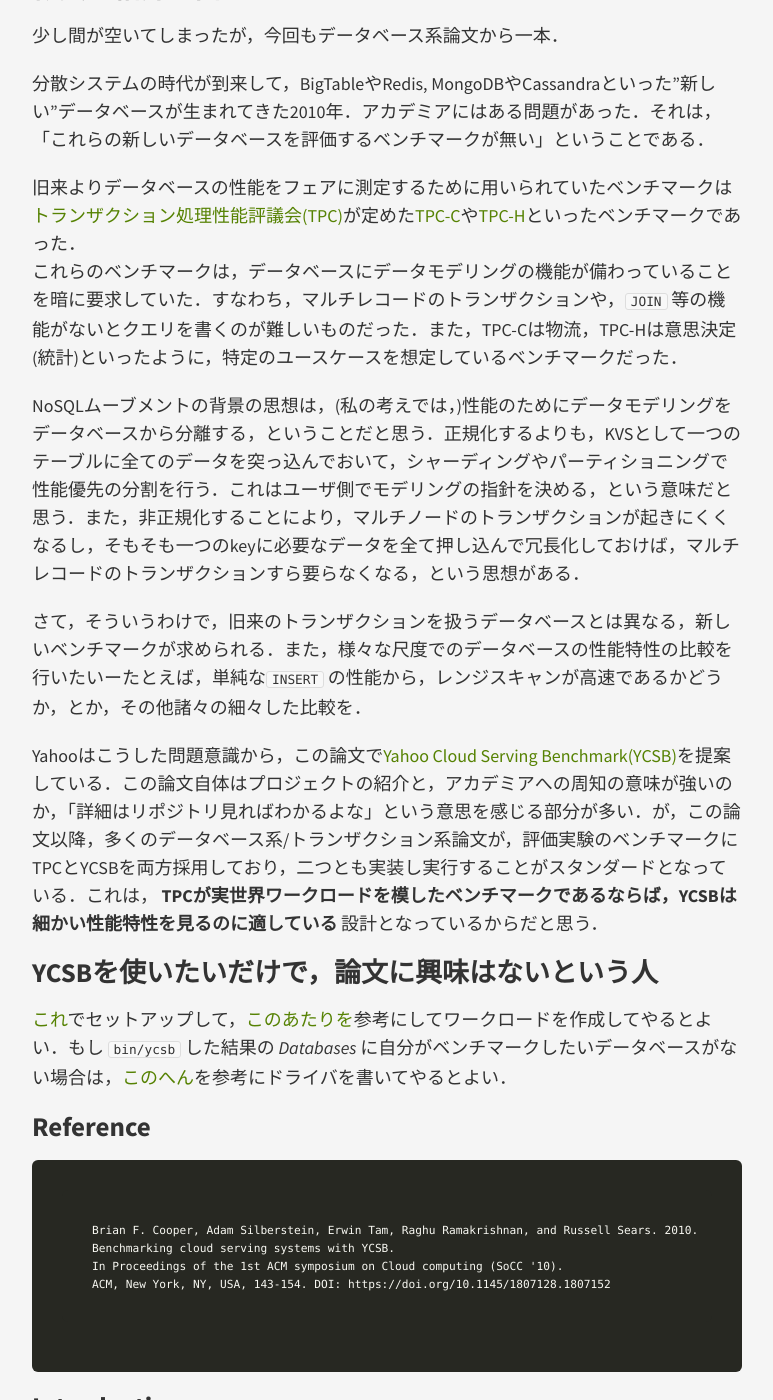
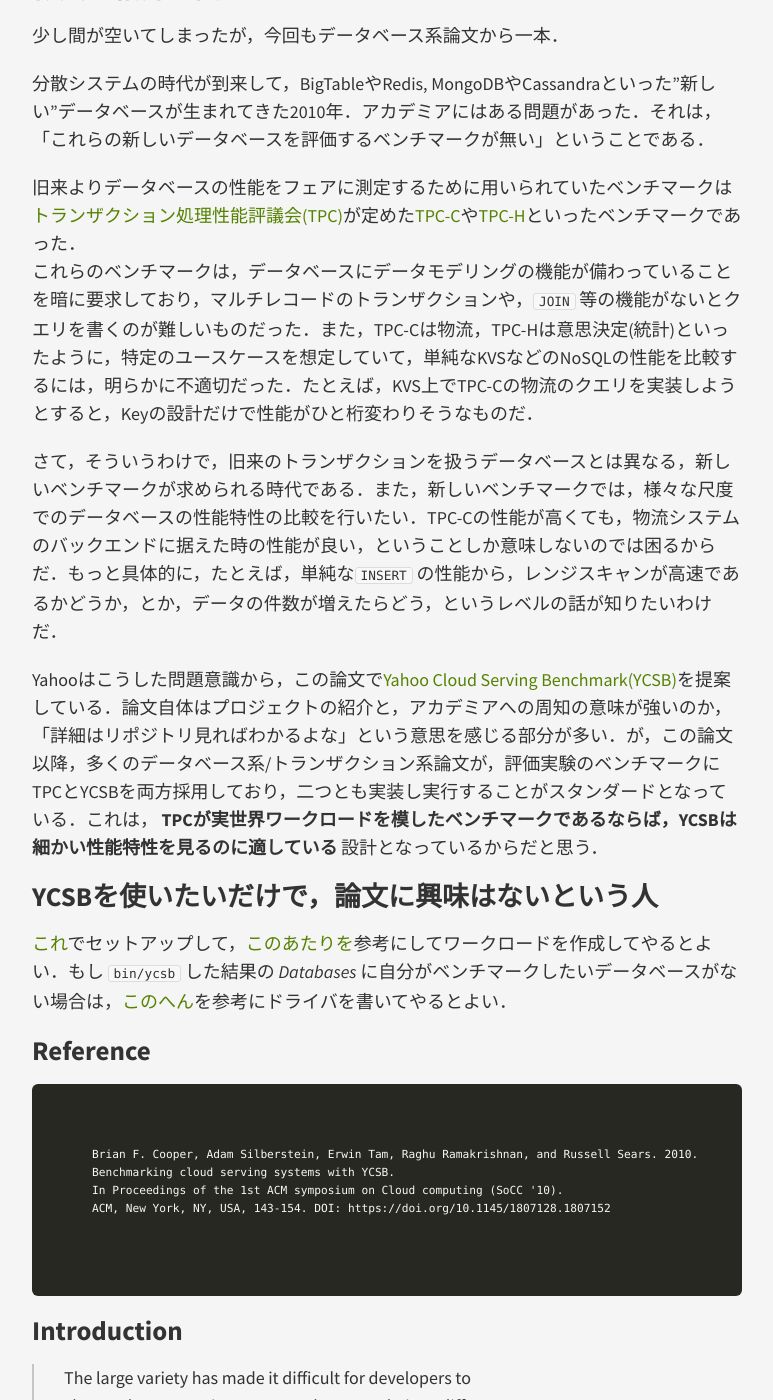
Before and after one commit to the-weekly-paper/the-weekly-paper.github.io, a Jekyll site: the page built from _posts/2017-11-06-Benchmarking-Cloud-Serving-Systems-with-YCSB.markdown, in a window 1280 px wide and 1400 px high, scrolled down 258 px. Shown: the whole window, without its empty margins (253-1026 px from the left). Built offline with Jekyll 4.4.1, drawn with Linux system fonts in a browser that asks for light colours; some of the changed text lies outside the part shown.

Commit message:
fix intro

```diff
--- a/_posts/2017-11-06-Benchmarking-Cloud-Serving-Systems-with-YCSB.markdown
+++ b/_posts/2017-11-06-Benchmarking-Cloud-Serving-Systems-with-YCSB.markdown
@@ -12,13 +12,11 @@ categories: jekyll update
 分散システムの時代が到来して，BigTableやRedis, MongoDBやCassandraといった"新しい"データベースが生まれてきた2010年．アカデミアにはある問題があった．それは，「これらの新しいデータベースを評価するベンチマークが無い」ということである．
 
 旧来よりデータベースの性能をフェアに測定するために用いられていたベンチマークは[トランザクション処理性能評議会(TPC)][TPC]が定めた[TPC-C][]や[TPC-H]といったベンチマークであった．
-これらのベンチマークは，データベースにデータモデリングの機能が備わっていることを暗に要求していた．すなわち，マルチレコードのトランザクションや，`JOIN` 等の機能がないとクエリを書くのが難しいものだった．また，TPC-Cは物流，TPC-Hは意思決定(統計)といったように，特定のユースケースを想定しているベンチマークだった．
+これらのベンチマークは，データベースにデータモデリングの機能が備わっていることを暗に要求しており，マルチレコードのトランザクションや，`JOIN` 等の機能がないとクエリを書くのが難しいものだった．また，TPC-Cは物流，TPC-Hは意思決定(統計)といったように，特定のユースケースを想定していて，単純なKVSなどのNoSQLの性能を比較するには，明らかに不適切だった．たとえば，KVS上でTPC-Cの物流のクエリを実装しようとすると，Keyの設計だけで性能がひと桁変わりそうなものだ．
 
-NoSQLムーブメントの背景の思想は，(私の考えでは，)性能のためにデータモデリングをデータベースから分離する，ということだと思う．正規化するよりも，KVSとして一つのテーブルに全てのデータを突っ込んでおいて，シャーディングやパーティショニングで性能優先の分割を行う．これはユーザ側でモデリングの指針を決める，という意味だと思う．また，非正規化することにより，マルチノードのトランザクションが起きにくくなるし，そもそも一つのkeyに必要なデータを全て押し込んで冗長化しておけば，マルチレコードのトランザクションすら要らなくなる，という思想がある．
+さて，そういうわけで，旧来のトランザクションを扱うデータベースとは異なる，新しいベンチマークが求められる時代である．また，新しいベンチマークでは，様々な尺度でのデータベースの性能特性の比較を行いたい．TPC-Cの性能が高くても，物流システムのバックエンドに据えた時の性能が良い，ということしか意味しないのでは困るからだ．もっと具体的に，たとえば，単純な`INSERT` の性能から，レンジスキャンが高速であるかどうか，とか，データの件数が増えたらどう，というレベルの話が知りたいわけだ．
 
-さて，そういうわけで，旧来のトランザクションを扱うデータベースとは異なる，新しいベンチマークが求められる．また，様々な尺度でのデータベースの性能特性の比較を行いたいーたとえば，単純な`INSERT` の性能から，レンジスキャンが高速であるかどうか，とか，その他諸々の細々した比較を．
-
-Yahooはこうした問題意識から，この論文で[Yahoo Cloud Serving Benchmark(YCSB)][YCSB]を提案している．この論文自体はプロジェクトの紹介と，アカデミアへの周知の意味が強いのか，「詳細はリポジトリ見ればわかるよな」という意思を感じる部分が多い．が，この論文以降，多くのデータベース系/トランザクション系論文が，評価実験のベンチマークにTPCとYCSBを両方採用しており，二つとも実装し実行することがスタンダードとなっている．これは， **TPCが実世界ワークロードを模したベンチマークであるならば，YCSBは細かい性能特性を見るのに適している** 設計となっているからだと思う．
+Yahooはこうした問題意識から，この論文で[Yahoo Cloud Serving Benchmark(YCSB)][YCSB]を提案している．論文自体はプロジェクトの紹介と，アカデミアへの周知の意味が強いのか，「詳細はリポジトリ見ればわかるよな」という意思を感じる部分が多い．が，この論文以降，多くのデータベース系/トランザクション系論文が，評価実験のベンチマークにTPCとYCSBを両方採用しており，二つとも実装し実行することがスタンダードとなっている．これは， **TPCが実世界ワークロードを模したベンチマークであるならば，YCSBは細かい性能特性を見るのに適している** 設計となっているからだと思う．
 
 ## YCSBを使いたいだけで，論文に興味はないという人
 
@@ -43,7 +41,7 @@ and HBase versus the simple hashtable model of Voldemort
 or the document model of CouchDB. However, the data
 models can be documented and compared qualitatively.
 
-BigTableのような列指向モデルや，CouchDBのようなドキュメントデータベースは，定性的に評価はできても，定量的にそのパフォーマンスを評価することは難しい．
+BigTableのような列指向モデルや，CouchDBのようなドキュメントデータベースは，定性的に評価はできても，定量的にそのパフォーマンスを評価することは難しい．なぜなら，アーキテクチャが全く違うからだ．
 
 > Understanding the performance implications of these decisions
 for a given type of application is challenging. Developers
@@ -51,14 +49,16 @@ of various systems report performance numbers for
 the “sweet spot” workloads for their system, which may not
 match the workload of a target application.
 
-また，定量的な評価を行うのも，このような種類の異なるデータベース間では極めて難しい．
+アーキテクチャの違いはそのまま性能特性の違いであるから，定量評価というのも一筋縄ではない．
 列指向DBは当然，列ごとの集計処理などが頻繁に行われることを想定しているし，クエリは同じでも，分散時のパーティションやシャーディングの構成次第で性能は大きく変わる．
 データベース開発者はみな， *sweet spot* つまり最も性能が出るワークロードやセッティングでの評価や報告しかしない．それはセールス上当然ではあるが，やはり，多角的かつ定量的に評価できる枠組みが求められる．
 
 > We focus on serving systems, which are systems
 that provide online read/write access to data.
 
-このYCSB Benchmarkの面白いところは，たとえばWebアプリケーションのバックエンドにデータベースを使う際などを想定して， *serving* システムに振り切っているところだ．つまり，YCSBはWorkload Generatorであって，それぞれのデータベースに対するバインディングやドライバとは分割しているのである．TPCでは，ストアドプロシージャ等の形でデータベース内にTPCのクエリを記述し，それを実行することで性能を計測することが多いが，YCSBはJVM上で動くJavaアプリケーションが， `read` や `insert` `update` といったメソッドを実行するという型をとっている．たとえば[Redisのドライバはこんな感じ](https://github.com/brianfrankcooper/YCSB/blob/master/redis/src/main/java/com/yahoo/ycsb/db/RedisClient.java)である．新しいデータベースを追加したいときは，単に`read`や`insert`のメソッドをoverrideして，そのデータベースをJDBCなりRedisラッパーなりを使って操作すればよい．こうすると，データベースの実装には手を入れずに，クラウド上のPaaSでもDBaaSでもなんでも同じ土俵で評価ができるというわけだ．
+このYCSB Benchmarkの面白いところは，たとえばWebアプリケーションのバックエンドにデータベースを使う際などを想定して， *serving* システムに振り切っているところだ．つまり，YCSBはWorkload Generatorであって，それぞれのデータベースの内部の実装は一切問題にしていないのである．TPCでは，ストアドプロシージャ等の形でデータベース内にTPCのクエリを記述し，それを実行することで性能を計測することが多いが，YCSBはJVM上で動くJavaアプリケーションが， `read` や `insert` `update` といったメソッドを実行するという形式をとっている．
+
+たとえば[Redisのドライバはこんな感じ](https://github.com/brianfrankcooper/YCSB/blob/master/redis/src/main/java/com/yahoo/ycsb/db/RedisClient.java)である．新しいデータベースを追加したいときは，単に`read`や`insert`のメソッドをoverrideして，そのデータベースをJDBCなりRedisラッパーなりを使って操作すればよい．こうすると，データベースの実装には手を入れずに，クラウド上のPaaSでもDBaaSでもなんでも同じ土俵で評価ができるというわけだ．
 
 # 2. CLOUD SYSTEM OVERVIEW
 
@@ -75,6 +75,8 @@ that provide online read/write access to data.
 そういうわけで，新しいデータモデリングや一貫性の考え方が登場してきて，今 `cloud-serving` なデータベース(いわゆるNoSQLムーブメント)として普及してきている．
 
 ## 2.2 Classification of Systems and Tradeoffs
+
+この章では，NoSQL系のデータベースが持つトレードオフについて述べる．
 
 ### Read performance versus write performance
 
@@ -109,7 +111,10 @@ readとwriteのシンプルなインタフェースだけを提供するKVSで
 
 # 4. BENCHMARK WORKLOADS
 
-YCSB Benchmarkでは，Workloadを自由に作成し，様々な尺度で性能を比較することができる．Workloadには変数とスケールファクターがある．変数は，ワークロードの特性を決めるものだ．たとえば，CGM系のWebアプリのバックエンドなら，参照が多くアクセス頻度は冪乗則になる，等を決定できる．スケールファクターは，文字通り，データの件数が増えた際の挙動を計算するためのものだ． elasticでscalableなデータベースなら，件数が増えると分散システムのノード数も増えると想定できる．そのときの性能特性の変化を確認できる．
+YCSB Benchmarkでは，Workloadを自由に作成し，様々な尺度で性能を比較することができる．Workloadには変数とスケールファクターがある．
+
+変数は，ワークロードの特性を決めるものだ．たとえば，CGM系のWebアプリのバックエンドなら，参照が多くアクセス頻度は冪乗則になる，等を決定する．
+スケールファクターは，文字通り，データの件数が増えた際の挙動を計算するためのものだ． elasticでscalableなデータベースなら，件数が増えると分散システムのノード数も増えると想定できる．そのときの性能特性の変化を確認できる．
 
 ただし，実は論文中で紹介されている変数やスケールファクター以外にも，多くのパラメータが追加されている．[GitHubのリポジトリ](https://github.com/brianfrankcooper/YCSB/blob/master/workloads/workload_template)が最新のデータなので，それを見るのが一番手っ取り早い．
 
@@ -161,8 +166,8 @@ Update-HeavyなWorkload Aでは，Cassandraが非常にうまくやっている
 TPCという古い遺産を引きずっていたアカデミアに，より汎用的で *extensible* なベンチマーク環境が登場したという点で，この論文の意義は大きい．後続する多くの研究論文ではこのYCSB Benchmarkが用いられている．
 
 一方で，このYCSB Benchmarkには重要な問題があると個人的には思っている．それは， **あくまでWorkload Generatorとしての責務しか持たず，Javaで書かれている** ことだ.
-何が問題なのかというと，たとえばCで書かれた高速なトランザクション処理を得意とするデータベース(最近のアカデミアの流行りだ)をテストする際に，あまりにもJNIのオーバーヘッドが大きすぎるということにある．
-これを嫌ってか，YCSBのドライバをJavaで書き，JNIを通してデータベースをコールするのではなく，CでYCSB相当のワークロードを自分で書いて，その結果を論文に載せるというアプローチが普及している．(有名ドコロだと，[SoSP '13のSilo](https://github.com/stephentu/silo/blob/master/benchmarks/ycsb.cc)とか，[SIGMOD '15のFOEDUS](https://github.com/HewlettPackard/foedus_code/issues/27)とか，[SIGMOD '16のERMIA](https://github.com/ermia-db/ermia/blob/98e8ca87ab6f2fd4ad081664808d89013d1518b8/benchmarks/ycsb.cc)とか)
+何が問題なのかというと，たとえばCで書かれた高速なトランザクション処理を得意とするデータベース(最近のアカデミアの流行りだ)をテストする際に，あまりにも **JNIのオーバーヘッドが大きすぎる** ということにある．
+これを嫌ってか，YCSBのドライバをJavaで書き，JNIを通してデータベースをコールするという，この論文が期待するアプローチではなく，CでYCSB相当のワークロードを自分で書いて，その結果を論文に載せるというアプローチが普及している．(有名ドコロだと，[SoSP '13のSilo](https://github.com/stephentu/silo/blob/master/benchmarks/ycsb.cc)とか，[SIGMOD '15のFOEDUS](https://github.com/HewlettPackard/foedus_code/issues/27)とか，[SIGMOD '16のERMIA](https://github.com/ermia-db/ermia/blob/98e8ca87ab6f2fd4ad081664808d89013d1518b8/benchmarks/ycsb.cc)とか)
 
 これではYCSB Benchmarkの `extensible` な良さ，つまり，提供されたインタフェースをoverrideしたJavaのコードを1ファイル書いてやるだけで横断的にあらゆるDBの比較ができる，という点が失われてしまう．
 
```
